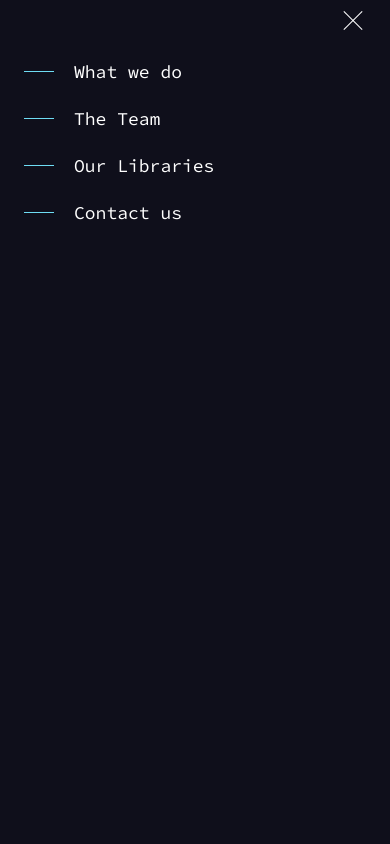
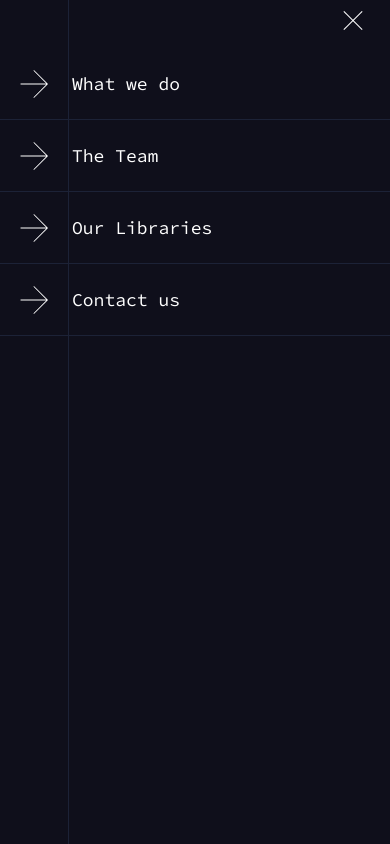
Before and after one commit to polkadot-api/streamsphere, a website: page public/index.html in a window 390 px wide. Both pictures are taken after a click on the button "toggle menu". Shown: the top 844 px of the page. Drawn offline with Linux system fonts and the light colour scheme; a web font is replaced by a local one.

Commit message:
styled mobile menu + added background image

```diff
--- a/public/index.html
+++ b/public/index.html
@@ -27,16 +27,18 @@
             <div class="m-button"></div>
         </button>
         <nav class="menu hidden">
+            <div class="line line-v" style="left: 68px;"></div>
             <ul>
-                <li><a href="#what-we-do">What we do</a></li>
-                <li><a href="#the-team">The Team</a></li>
-                <li><a href="#our-libraries">Our Libraries</a></li>
-                <li><a href="#contact-us">Contact us</a></li>
+                <li><img class="icon" src="./assets/arrow_icon.svg" alt="arrow icon"><a href="#what-we-do">What we do</a></li>
+                <li><img class="icon" src="./assets/arrow_icon.svg" alt="arrow icon"><a href="#the-team">The Team</a></li>
+                <li><img class="icon" src="./assets/arrow_icon.svg" alt="arrow icon"><a href="#our-libraries">Our Libraries</a></li>
+                <li><img class="icon" src="./assets/arrow_icon.svg" alt="arrow icon"><a href="#contact-us">Contact us</a></li>
             </ul>
         </nav>
     </header>
+    <img class="hero-img" src="./assets/background_3.jpg" alt="background image of a space gradient" />
+    <img class="hero-img planet" src="./assets/background_2.png" alt="background image of a planet" />
     <section class="hero">
-        <img class="hero-img" src="./assets/background_3.jpg" alt="background image" />
         <div class="title">
             <h1 class="logo-text">Infinity<span class="source-code">Nets</span></h1>
             <h2 class="subtitle"><span>Creating expert tools <br> for blockchain technology and realtime data.</span>
--- a/public/menu.js
+++ b/public/menu.js
@@ -1,5 +1,6 @@
 const menuBtn = document.querySelector(".menu-btn");
 const menuNav = document.querySelector(".menu");
+const menuli = menuNav.querySelectorAll("li");
 let touchStartY = 0;
 let touchMoveY = 0;
 let savedTouchMoveY = 0;
@@ -19,7 +20,7 @@ window.addEventListener("resize", resize);
 function resize() {
     isDesktop = window.innerWidth >= 900 ? true : false;
     isDesktop && document.body.classList.remove("no-scroll");
-    !isDesktop && !menuNav.classList.contains("hidden") && document.body.classList.add("no-scroll");
+    if(!isDesktop && !menuNav.classList.contains("hidden")) document.body.classList.add("no-scroll");
 }
 
 const isTouchDevice = () => {
@@ -62,7 +63,7 @@ function menuSwipeMoveX(e) {
         menuNav.classList.add("isSwipingX");
         let v = (touchMoveX - touchStartX + swipeThreshold) / window.innerWidth;
         menuNav.style.transform = "translateX(" + v * 101 + "%)";
-        menuNav.querySelectorAll("li").forEach(el => {
+        menuli.forEach(el => {
             el.style.opacity = 1 + v * 4;
         })
     }
@@ -73,14 +74,14 @@ function menuSwipeEndX(e) {
     touchEndX = e.changedTouches[0].clientX;
     if ((touchEndX - touchStartX) < -swipeThreshold) {
         menuNav.removeAttribute("style");
-        menuNav.querySelectorAll("li").forEach(el => {
+        menuli.forEach(el => {
             el.removeAttribute("style");
         })
         toggleMenu(e);
     } else {
         menuNav.style.transform = "translateX(0%)";
         menuNav.removeAttribute("style");
-        menuNav.querySelectorAll("li").forEach(el => {
+        menuli.forEach(el => {
             el.removeAttribute("style");
         })
     }
--- a/scss/style.scss
+++ b/scss/style.scss
@@ -203,7 +203,7 @@ p {
     will-change: transform;
     transform: translateX(0%);
     transition: transform 0.4s cubic-bezier(0, 0, 0.1, 1);
-    box-shadow: 1px 3px 8px 2px rgb(0 0 20 / 40%);
+    box-shadow: 1px 3px 8px 2px rgba(13, 13, 22, 0.3);
 
     &.hidden {
         transform: translateX(-101%);
@@ -227,16 +227,14 @@ p {
         li {
             display: inline-flex;
             align-items: center;
-            margin: var(--margin-0) var(--margin-1);
+            padding: var(--margin-1);
+            border-bottom:solid 1px $grid-blue;
 
-            &::before {
-                content: "";
-                position: relative;
-                display: block;
-                width: 30px;
-                height: 1px;
-                margin-right: 20px;
-                background-color: $blue-00;
+            .icon{
+                width: 20px;
+                height: 20px;
+                transform: rotate(45deg);
+                margin-right: 28px;
             }
 
             a {
@@ -270,10 +268,11 @@ p {
 
             li {
                 display: inline-block;
-                margin: 0;
+                padding: 0;
                 margin-left: var(--margin-1);
+                border-bottom : none;
 
-                &::before {
+                .icon {
                     display: none;
                 }
 
@@ -313,7 +312,7 @@ section {
 
     &.hero {
         position: relative;
-        z-index: 1;
+        z-index: 4;
         height: var(--section-height);
         display: flex;
         align-items: center;
@@ -323,16 +322,6 @@ section {
         height: 100vh;
         width: 99%;
 
-        .hero-img {
-            position: absolute;
-            top: 0;
-            left: 0;
-            z-index: -1;
-            object-fit: cover;
-            width: 100%;
-            height: 100%;
-        }
-
         .title {
             // width: 70%;
             max-width: 500px;
@@ -341,6 +330,19 @@ section {
         .subtitle {
             margin: 0;
         }
+    }
+}
+
+.hero-img {
+    position: absolute;
+    top: 0;
+    left: 0;
+    object-fit: cover;
+    width: 100%;
+    height: 100vh;
+
+    &.planet {
+        z-index: 3;
     }
 }
 
@@ -537,7 +539,7 @@ footer {
 
     .content {
         width: 100%;
-        padding: var(--margin-2) var(--margin-1);
+        padding: 48px var(--margin-1);
         max-width: 1440px;
         margin: 0 auto;
 
```
Also changed, not shown: public/assets/Josep.png, public/assets/Josep_shadow.png, public/assets/Victor.png, public/assets/Victor_shadow.png, public/assets/arrow_icon.svg (added), public/assets/background_2.png (added), public/style.css, 1 other file.
